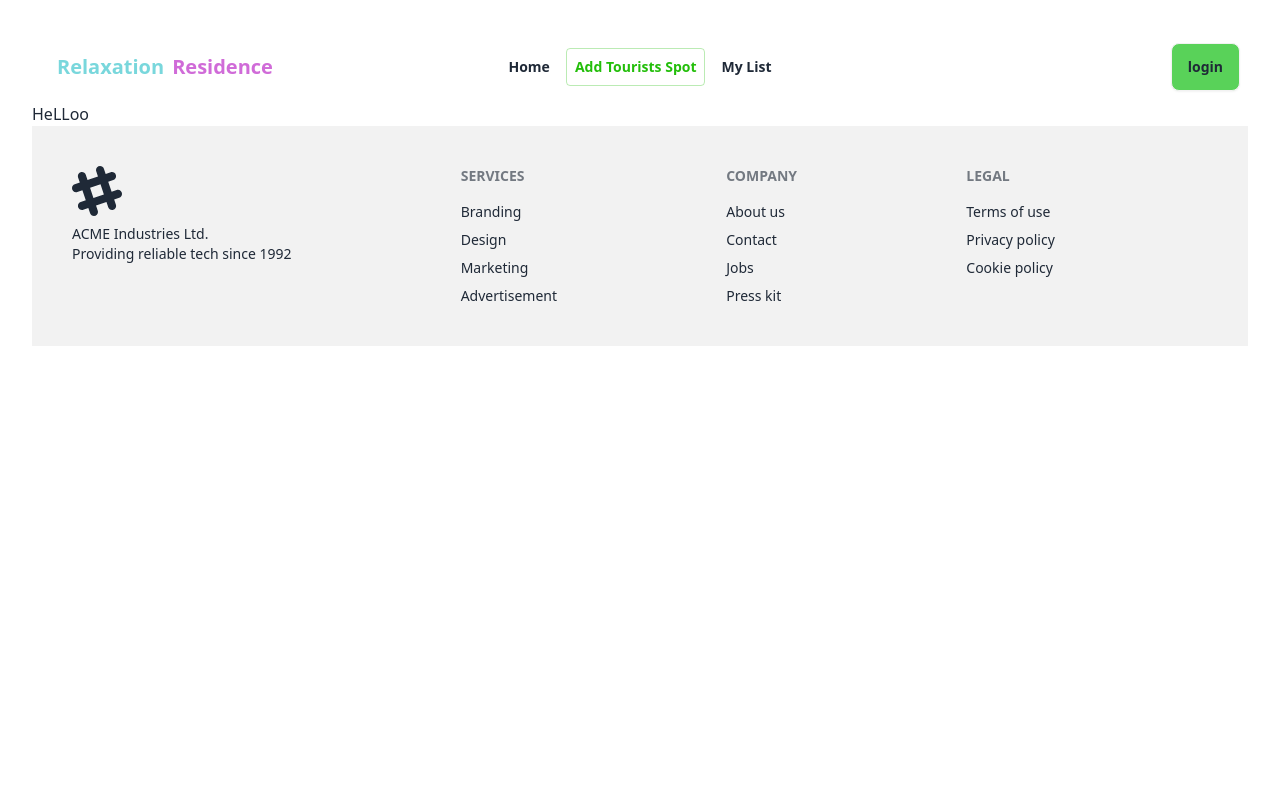
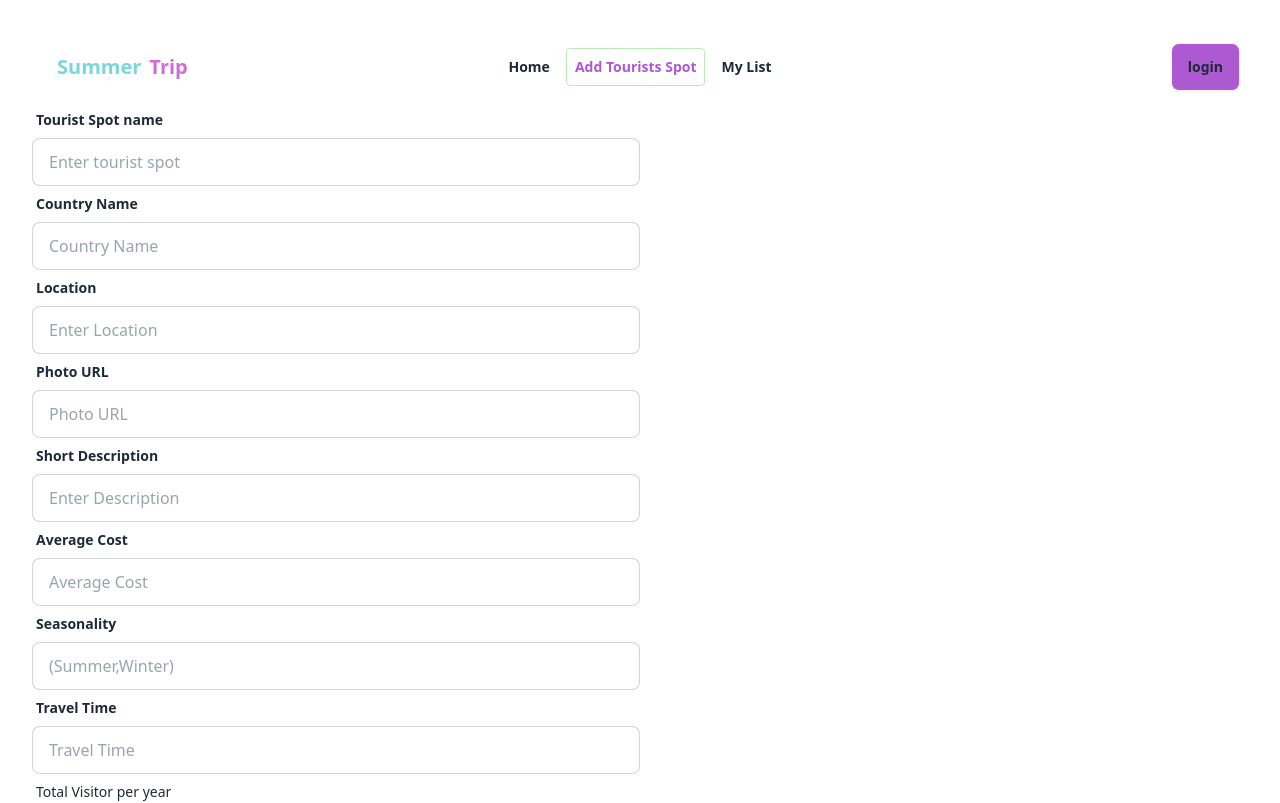
Before and after one commit to nokibh/Assignment-Ten-Client, a React (Vite) app: page /addspot in a window 1280 px wide. Shown: the top 803 px of the page. Built offline with nearby package versions, Linux system fonts and the light colour scheme; no server answers.

Commit message:
added tourist spot

```diff
--- a/package.json
+++ b/package.json
@@ -19,6 +19,7 @@
     "react-icons": "^5.1.0",
     "react-router-dom": "^6.23.0",
     "sort-by": "^1.2.0",
+    "sweetalert2": "^11.10.8",
     "swiper": "^11.1.1"
   },
   "devDependencies": {
--- a/src/Components/AddTourist/AddTourist.jsx
+++ b/src/Components/AddTourist/AddTourist.jsx
@@ -1,7 +1,123 @@
 const AddTourist = () => {
   return (
-    <div>
-      <h3>HeLLoo</h3>
+    <div className="container mx-auto">
+      <div className="form-control md:w-1/2">
+        <label className="label">
+          <span className="label-text font-semibold">Tourist Spot name</span>
+        </label>
+        <label className="input-group">
+          <input
+            type="text"
+            placeholder="Enter tourist spot"
+            name="spot"
+            className="input input-bordered w-full"
+          />
+        </label>
+      </div>
+      <div className="form-control md:w-1/2">
+        <label className="label">
+          <span className="label-text font-semibold">Country Name</span>
+        </label>
+        <label className="input-group">
+          <input
+            type="text"
+            placeholder="Country Name"
+            name="country"
+            className="input input-bordered w-full"
+          />
+        </label>
+      </div>
+      <div className="form-control md:w-1/2">
+        <label className="label">
+          <span className="label-text font-semibold">Location</span>
+        </label>
+        <label className="input-group">
+          <input
+            type="text"
+            placeholder="Enter Location"
+            name="location"
+            className="input input-bordered w-full"
+          />
+        </label>
+      </div>{' '}
+      <div className="form-control md:w-1/2">
+        <label className="label">
+          <span className="label-text font-semibold">Photo URL</span>
+        </label>
+        <label className="input-group">
+          <input
+            type="text"
+            placeholder="Photo URL"
+            name="photo"
+            className="input input-bordered w-full"
+          />
+        </label>
+      </div>{' '}
+      <div className="form-control md:w-1/2">
+        <label className="label">
+          <span className="label-text font-semibold">Short Description</span>
+        </label>
+        <label className="input-group">
+          <input
+            type="text"
+            placeholder="Enter Description"
+            name="description"
+            className="input input-bordered w-full"
+          />
+        </label>
+      </div>
+      <div className="form-control md:w-1/2">
+        <label className="label">
+          <span className="label-text font-semibold">Average Cost</span>
+        </label>
+        <label className="input-group">
+          <input
+            type="text"
+            placeholder="Average Cost"
+            name="cost"
+            className="input input-bordered w-full"
+          />
+        </label>
+      </div>{' '}
+      <div className="form-control md:w-1/2">
+        <label className="label">
+          <span className="label-text font-semibold">Seasonality</span>
+        </label>
+        <label className="input-group">
+          <input
+            type="text"
+            placeholder="(Summer,Winter)"
+            name="session"
+            className="input input-bordered w-full"
+          />
+        </label>
+      </div>{' '}
+      <div className="form-control md:w-1/2">
+        <label className="label">
+          <span className="label-text font-semibold">Travel Time</span>
+        </label>
+        <label className="input-group">
+          <input
+            type="text"
+            placeholder="Travel Time"
+            name="travel"
+            className="input input-bordered w-full"
+          />
+        </label>
+      </div>
+      <div className="form-control md:w-1/2">
+        <label className="label">
+          <span className="label-text">Total Visitor per year</span>
+        </label>
+        <label className="input-group">
+          <input
+            type="text"
+            placeholder="Total-Visitor"
+            name="visitor"
+            className="input input-bordered w-full"
+          />
+        </label>
+      </div>{' '}
     </div>
   );
 };
--- a/src/Components/Nabvar/Nabvar.jsx
+++ b/src/Components/Nabvar/Nabvar.jsx
@@ -37,7 +37,7 @@ const Nabvar = () => {
                   to="/"
                   className={({ isActive }) =>
                     isActive
-                      ? 'text-[#be700ac1] border border-[#be0a5563] p-2 rounded'
+                      ? 'text-[#ac59d2] border border-[#be0a5563] p-2 rounded'
                       : 'font-bold'
                   }
                 >
@@ -47,7 +47,7 @@ const Nabvar = () => {
                   to="/addspot"
                   className={({ isActive }) =>
                     isActive
-                      ? 'text-[#23BE0A] border border-[#22be0a4e] p-2 rounded'
+                      ? 'text-[#ac59d2] border border-[#22be0a4e] p-2 rounded'
                       : 'font-bold'
                   }
                 >
@@ -57,27 +57,17 @@ const Nabvar = () => {
                   to="/mylist"
                   className={({ isActive }) =>
                     isActive
-                      ? 'text-[#23BE0A] border border-[#22be0a4e] p-2 rounded'
+                      ? 'text-[#ac59d2] border border-[#22be0a4e] p-2 rounded'
                       : 'font-bold'
                   }
                 >
                   My List
                 </NavLink>
-                <NavLink
-                  to="/contact"
-                  className={({ isActive }) =>
-                    isActive
-                      ? 'text-[#23BE0A] border border-[#22be0a4e] p-2 rounded'
-                      : 'font-bold'
-                  }
-                >
-                  Contact Us
-                </NavLink>
               </ul>
             </div>
             <NavLink to="/" className="btn btn-ghost font-bold text-xl">
-              <span className="text-[#0ab5be8b]">Relaxation</span>
-              <span className=" text-[#b20abe9a]">Residence</span>
+              <span className="text-[#0ab5be8b]">Summer</span>
+              <span className=" text-[#b20abe9a]">Trip</span>
             </NavLink>
           </div>
 
@@ -87,7 +77,7 @@ const Nabvar = () => {
                 to="/"
                 className={({ isActive }) =>
                   isActive
-                    ? 'text-[#23BE0A] border border-[#22be0a4e] p-2 rounded '
+                    ? 'text-[#ac59d2] border border-[#22be0a4e] p-2 rounded '
                     : 'font-bold'
                 }
               >
@@ -97,7 +87,7 @@ const Nabvar = () => {
                 to="/addspot"
                 className={({ isActive }) =>
                   isActive
-                    ? 'text-[#23BE0A] border border-[#22be0a4e] p-2 rounded'
+                    ? 'text-[#ac59d2] border border-[#22be0a4e] p-2 rounded'
                     : 'font-bold'
                 }
               >
@@ -107,7 +97,7 @@ const Nabvar = () => {
                 to="/mylist"
                 className={({ isActive }) =>
                   isActive
-                    ? 'text-[#23BE0A] border border-[#22be0a4e] p-2 rounded'
+                    ? 'text-[#ac59d2] border border-[#22be0a4e] p-2 rounded'
                     : 'font-bold'
                 }
               >
@@ -119,7 +109,7 @@ const Nabvar = () => {
                   to="/contact"
                   className={({ isActive }) =>
                     isActive
-                      ? 'text-[#23BE0A] border border-[#22be0a4e] p-2 rounded'
+                      ? 'text-[#ac59d2] border border-[#22be0a4e] p-2 rounded'
                       : 'font-bold'
                   }
                 >
@@ -149,7 +139,7 @@ const Nabvar = () => {
                 </div>
               </div>
             ) : (
-              <NavLink to="/login" className="btn bg-[#59d259]">
+              <NavLink to="/login" className="btn bg-[#ac59d2]">
                 login
               </NavLink>
             )}
--- a/src/Components/PrivateRoute/PrivateRoute.jsx
+++ b/src/Components/PrivateRoute/PrivateRoute.jsx
@@ -6,7 +6,7 @@ const PrivateRoute = ({ children }) => {
   if (!user) {
     return <Login></Login>;
   }
-  return <div></div>;
+  return <div>{children}</div>;
 };
 
 export default PrivateRoute;
```
Also changed, not shown: 1 other file (tests, documents, lock files or other folders).
